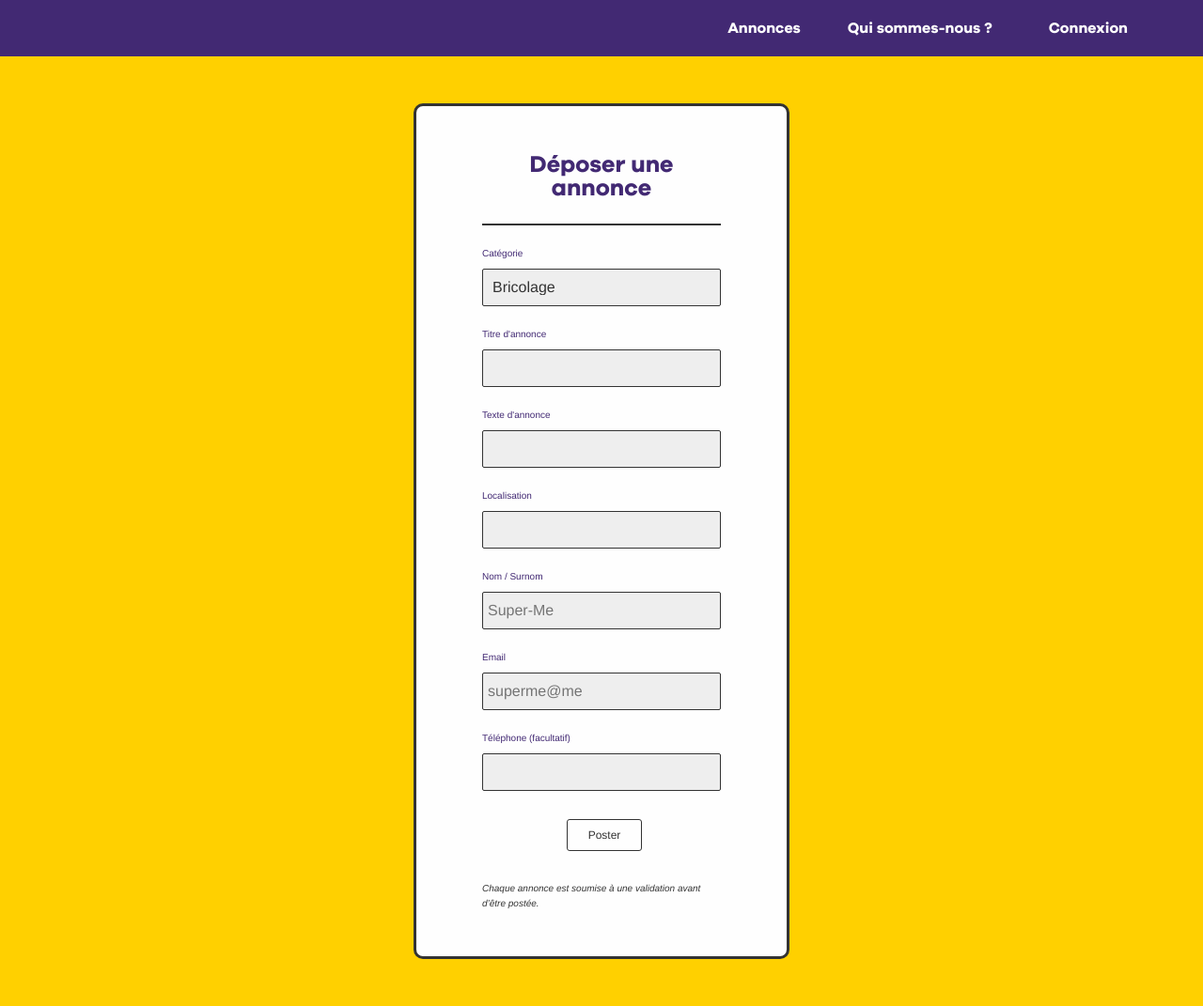
After one commit to Rrrricky/superhero, a PHP site: template views/pages/create.php in a window 1280 px wide. The commit adds this page. Shown: the whole page at 94% size. Run offline with PHP 8.4, Linux system fonts and the light colour scheme; the template is opened without the code that fills it, so the values that code supplies are empty.

Commit message:
New page to create post :fire:

```diff
--- a/index.php
+++ b/index.php
@@ -28,6 +28,9 @@ isset($_GET['q']) ? $q = $_GET['q'] : $q = '';
   else if($q === 'profil'){
       $page = 'profil';
   }
+  else if($q === 'create'){
+      $page = 'create';
+  }
   else{
       $page = '404';
   }
--- a/styles/main.css
+++ b/styles/main.css
@@ -346,17 +355,85 @@ body .app-posts-container__post__text-button button {
   font-weight: bold;
   cursor: pointer;
 }
-body .app-profil {
+.app-postcreation {
+  width: 400px;
+  margin: 50px auto;
+  padding: 50px 70px;
+  border: 3px solid #333;
+  border-radius: 10px;
+  color: #333;
+  background: #fefefe;
+}
+.app-postcreation-title {
+  font-family: GalanoBold;
+  font-size: 25px;
+  color: #422973;
+  text-align: center;
+  margin-bottom: 20px;
+  border-bottom: 2px solid #333;
+  padding-bottom: 25px;
+}
+.app-postcreation label {
+  font-size: 10px;
+  color: #422973;
+}
+.app-postcreation input {
+  width: 100%;
+  height: 40px;
+  margin: 10px 0 20px 0;
+  display: block;
+  background: #eee;
+  border-radius: 2px;
+  padding-left: 5px;
+  border: 1px solid #333;
+}
+.app-postcreation select {
+  display: flex;
+  align-items: center;
+  padding-left: 10px;
+  width: 100%;
+  height: 40px;
+  margin: 10px 0 20px 0;
+  display: block;
+  border: 1px solid #333;
+  background: #eee;
+  border-radius: 2px;
+}
+.app-postcreation-button {
+  width: 80px;
+  font-size: 12px;
+  border: 1px solid #333;
+  border-radius: 3px;
+  display: flex;
+  justify-content: center;
+  margin: 30px 90px 0 90px;
+  cursor: pointer;
+  padding: 10px 10px;
+  transition: transform 0.2s;
+  will-change: transform;
+  margin-bottom: 30px;
+}
+.app-postcreation-button:hover {
+  transform: translateY(-2px);
+  box-shadow: 0 2px 1px rgba(200,200,200,0.7);
+}
+.app-postcreation-indication {
+  margin-top: 10px;
+  font-size: 10px;
+  font-style: italic;
+  line-height: 0px;
+}
+.app-profil {
   height: 100%;
   margin-top: 30px;
 }
-body .app-profil-title {
+.app-profil-title {
   width: 400px;
   margin: 10vh 0 0 10vw;
   font-family: GalanoBold;
   font-size: 55px;
 }
-body .app-profil-container {
+.app-profil-container {
   display: flex;
   margin-top: 80px;
   border-bottom: 1px solid #999;
--- a/styles/main.styl
+++ b/styles/main.styl
@@ -211,13 +211,19 @@ body
       font-family GalanoBold
       font-size $h1-size
       margin 10vh 0 0 10vw
-      // border-bottom 1px solid $mine-shaft
       padding-bottom 60px
+    &-create
+      background #fefefe
+      margin 10vh 0 0 10vw
+      font-weight bold
+      text-decoration none
+      border 2px solid $mine-shaft
+      border-radius 10px
+      padding 10px
     &__filter
       width 80vw
       margin 40px auto
       padding 20px
-      text-align center
       display flex
       justify-content center
       align-items center
@@ -257,6 +263,7 @@ body
         position relative
         background #fefefe
         border-radius 5px
+        border 2px solid $mine-shaft
         &__visual
           width 70px
           height 70px
@@ -299,6 +306,66 @@ body
               font-weight bold
               cursor pointer
 
+ .app-postcreation
+    width 400px
+    margin 50px auto
+    padding 50px 70px
+    border 3px solid $mine-shaft
+    border-radius 10px
+    color $mine-shaft
+    background #fefefe
+    &-title
+      font-family GalanoBold
+      font-size 25px
+      color $dark-purple
+      text-align center
+      margin-bottom 20px
+      border-bottom 2px solid $mine-shaft
+      padding-bottom 25px
+    label
+      font-size 10px
+      color $dark-purple
+    input
+      width 100%
+      height 40px
+      margin 10px 0 20px 0
+      display block
+      background #eee
+      border-radius 2px
+      padding-left 5px
+      border 1px solid $mine-shaft
+    select
+        display flex
+        align-items center
+        padding-left 10px
+        width 100%
+        height 40px
+        margin 10px 0 20px 0
+        display block
+        border 1px solid $mine-shaft
+        background #eee
+        border-radius 2px
+    &-button
+      width 80px
+      font-size 12px
+      border 1px solid $mine-shaft
+      border-radius 3px
+      display flex
+      justify-content center
+      margin 30px 90px 0 90px
+      cursor pointer
+      padding 10px 10px
+      transition transform .2s
+      will-change transform
+      margin-bottom 30px
+      &:hover
+        transform translateY(-2px)
+        box-shadow 0 2px 1px rgba(200, 200, 200, .7)
+    &-indication
+      margin-top 10px
+      font-size 10px
+      font-style italic
+      line-height 0px
 
 
   .app-profil
--- /dev/null
+++ b/views/pages/create.php
@@ -0,0 +1,30 @@
+<? session_start() ?>
+<? require 'models/model.php'; ?>
+<? $title = 'Mon annonce'; ?>
+<? ob_start() ?>
+  <form class="app-postcreation" action="#" method="post">
+    <h1 class="app-postcreation-title">Déposer une annonce</h1>
+    <label for="category">Catégorie</label>
+    <select id="category" name="category" value="">
+      <option value="bricolage">Bricolage</option>
+      <option value="bricolage">Jardinage</option>
+      <option value="nettoyage">Nettoyage</option>
+    </select>
+    <label class="app-postcreation-inputtitle" for="title">Titre d'annonce</label>
+    <input type="text" id="title" name="pass" value="">
+    <label for="description">Texte d'annonce</label>
+    <input type="text" id="description" name="description" value="">
+    <label for="localisation">Localisation</label>
+    <input type="text" id="localisation" name="localisation" value="">
+    <label for="name">Nom / Surnom</label>
+    <input type="text" id="name" placeholder="Super-Me" name="name" value="">
+    <label for="email">Email</label>
+    <input type="text" id="email" placeholder="superme@me" name="email" value="">
+    <label for="phone">Téléphone (facultatif)</label>
+    <input type="text" id="phone" name="phone" value="">
+    <button class="app-postcreation-button" type="submit" value="submit">Poster</button>
+    <small class="app-postcreation-indication">Chaque annonce est soumise à une validation avant d’être postée.</small>
+  </form>
+<? $container = ob_get_clean() ?>
+<? require 'templates/template.php'; ?>
+<? require 'views/partials/footer.php'; ?>
```
Also changed, not shown: other parts of styles/main.css (+26 -17 lines), views/pages/posts.php (+9 -0 lines), uploads/Capture d’écran 2018-04-10 à 21.07.45.png (deleted).
